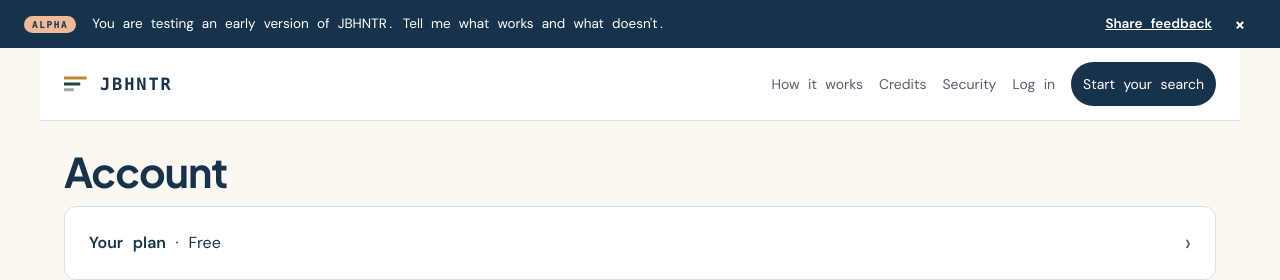
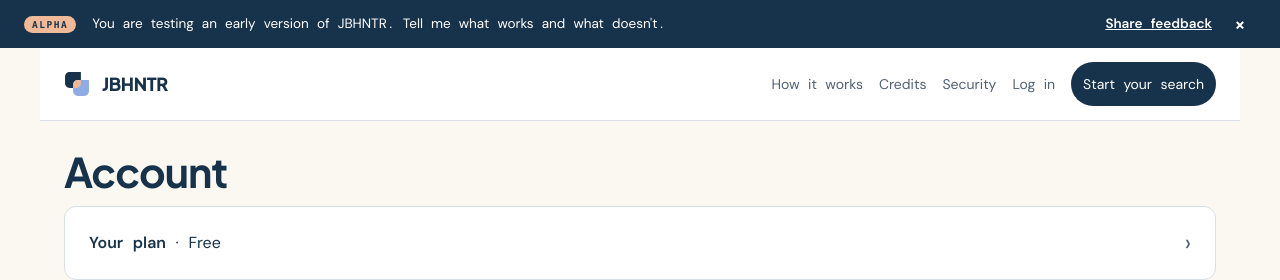
Before and after one commit to ettore-strapazzon/jbhntr, a Python web app: template web/app/templates/account.html in a window 1280 px wide. Shown: the top 280 px of the page. Run offline with Jinja, Linux system fonts and the light colour scheme; the template is opened without the code that fills it, so the values that code supplies are empty; some libraries are stand-ins or nearby versions.

Commit message:
brand: new paired mark and icons
Retire the three-bar brass/pine mark. New v3 paired mark (navy + cornflower squares
with the apricot lens as a real third shape) in logo.svg; icon.svg/icon-16.svg place it
on a navy rounded field. Header lockup: 26x26 mark + Plus Jakarta Sans 800 wordmark;
cache-bust favicons/logo. SVG surfaces only.

Blocked (B3): icon-192.png / apple-touch-icon / og-default.png raster regen needs a cairo
pipeline unavailable here — those PNGs (iOS icon + OG card) still show the old mark.

Co-Authored-By: Claude Opus 4.8 <noreply@anthropic.com>

```diff
--- a/web/app/static/app.css
+++ b/web/app/static/app.css
@@ -119,7 +119,8 @@ main{max-width:var(--container);margin:0 auto;padding:28px 24px 64px}
   max-width:var(--container);margin:0 auto}
 .brand{display:inline-flex;align-items:center;gap:10px;text-decoration:none}
 .brand img{display:block}
-.brand span{font:700 17px/1 var(--mono);letter-spacing:.11em;color:var(--action-primary)}
+.brand span{font:800 18px/1 var(--font-display);letter-spacing:-.02em;color:var(--text-primary)}
+.brand img{margin-inline-end:2px}   /* clear space ~= a quarter of the mark height */
 /* marketing pages: brass rule under the last four letters (R4.3) */
 .wordmark-rule{border-bottom:4px solid var(--brass);padding-bottom:2px}
 .bar nav{display:flex;gap:16px;align-items:center;flex-wrap:wrap}
--- a/web/app/templates/base.html
+++ b/web/app/templates/base.html
@@ -24,9 +24,9 @@
 <meta name="twitter:description" content="{{ og_description or meta_description or '' }}">
 <meta name="twitter:image" content="{{ config.base_url.rstrip('/') }}{{ config.og_image_path }}">
 
-<link rel="icon" href="/static/icon-16.svg" sizes="16x16" type="image/svg+xml">
-<link rel="icon" href="/static/icon.svg" type="image/svg+xml">
-<link rel="apple-touch-icon" href="/static/icon-192.png">
+<link rel="icon" href="/static/icon-16.svg?v={{ asset_v }}" sizes="16x16" type="image/svg+xml">
+<link rel="icon" href="/static/icon.svg?v={{ asset_v }}" type="image/svg+xml">
+<link rel="apple-touch-icon" href="/static/icon-192.png?v={{ asset_v }}">
 <meta name="theme-color" content="#17334B">
 <link rel="preload" href="/static/fonts/dmsans-400.woff2" as="font" type="font/woff2" crossorigin>
 <link rel="preload" href="/static/fonts/plusjakartasans-800.woff2" as="font" type="font/woff2" crossorigin>
@@ -61,7 +61,7 @@
 {% set cur = request.url.path if request else "" %}
 <header class="bar">
   <a class="brand" href="/">
-    <img src="/static/logo.svg" width="26" height="18" alt="" aria-hidden="true">
+    <img src="/static/logo.svg?v={{ asset_v }}" width="26" height="26" alt="" aria-hidden="true">
     <span>JBHNTR</span>
   </a>
   <nav aria-label="Main">
```
Also changed, not shown: BRAND_MIGRATION_LOG.md (+12 -0 lines), web/app/static/icon-16.svg, web/app/static/icon.svg, web/app/static/logo.svg.
